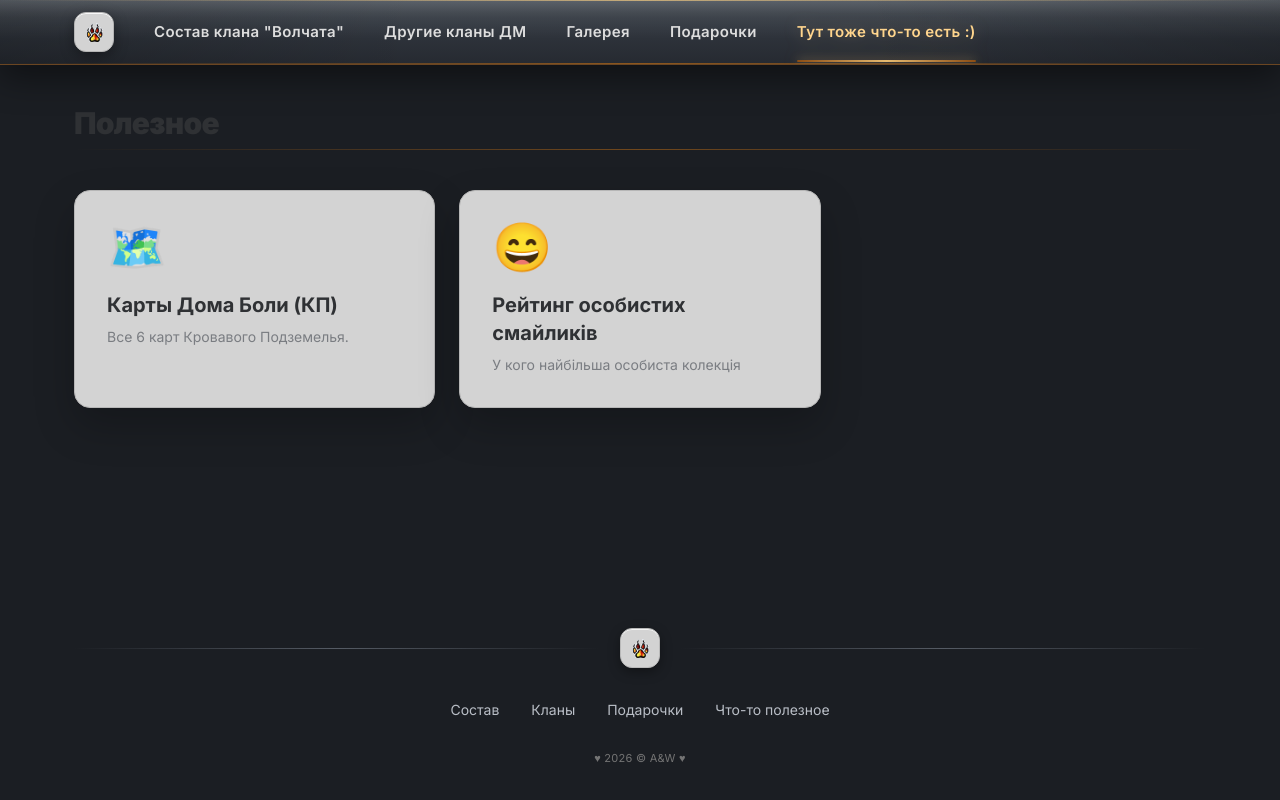
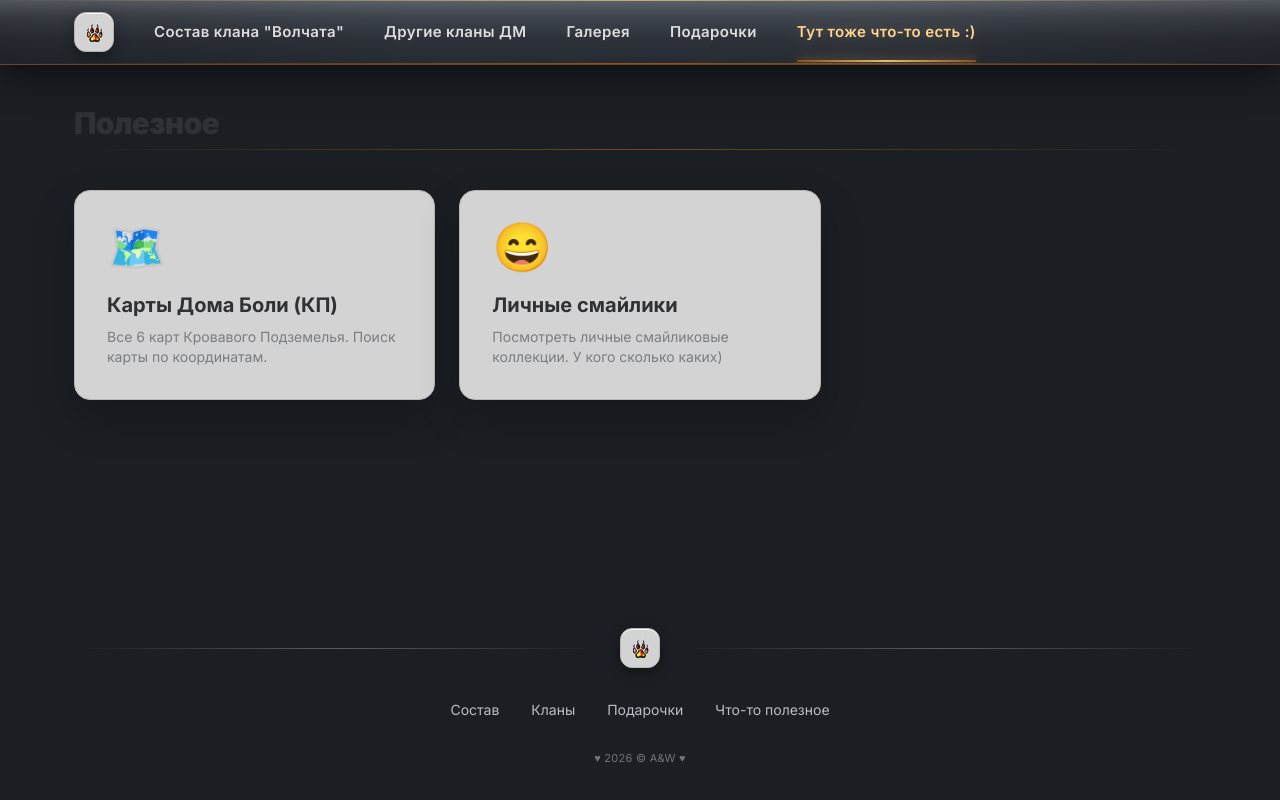
Before and after one commit to reverie-w-sh/dm-portal, a Next.js app: page /links in a window 1280 px wide. Built offline with nearby package versions, Linux system fonts and the light colour scheme.

Commit message:
Update page.tsx

```diff
--- a/src/app/links/page.tsx
+++ b/src/app/links/page.tsx
@@ -21,7 +21,7 @@ export default function LinksPage() {
           </h2>
 
           <p className="text-ink-muted text-sm">
-            Все 6 карт Кровавого Подземелья.
+            Все 6 карт Кровавого Подземелья. Поиск карты по координатам.
           </p>
         </Link>
 
@@ -32,11 +32,11 @@ export default function LinksPage() {
           <div className="text-5xl mb-5">😄</div>
 
           <h2 className="text-xl font-bold text-ink mb-2">
-            Рейтинг особистих смайликів
+            Личные смайлики
           </h2>
 
           <p className="text-ink-muted text-sm">
-            У кого найбільша особиста колекція
+            Посмотреть личные смайликовые коллекции. У кого сколько каких)
           </p>
         </Link>
       </div>
```
